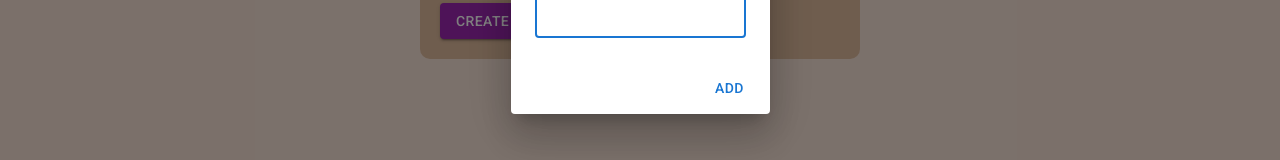
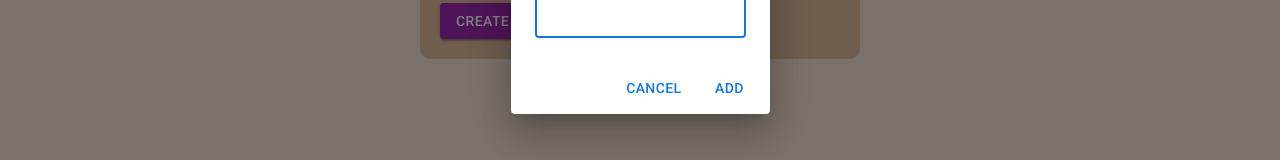
Before and after one commit to DmytroKolisnyk2/GameOFTeens_JS, a Next.js app: page /users in a window 1280 px wide. Both pictures are taken after a click on the button "CREATE". Shown: the part 388-548 px from the top of the page. Built offline with nearby package versions, Linux system fonts and the light colour scheme; a web font is replaced by a local one.

Commit message:
updated modal

```diff
--- a/components/CreateUserDialog/CreateUserDialog.jsx
+++ b/components/CreateUserDialog/CreateUserDialog.jsx
@@ -22,10 +22,6 @@ export default function CreateUserDialog({ open, handleClose }) {
     <Dialog open={open}>
       <DialogTitle>Submit name of profile</DialogTitle>
       <DialogContent>
-        {/* <DialogContentText>
-            To subscribe to this website, please enter your email address here. We will send
-            updates occasionally.
-          </DialogContentText> */}
         <TextField
           autoFocus
           margin="dense"
@@ -39,6 +35,7 @@ export default function CreateUserDialog({ open, handleClose }) {
         />
       </DialogContent>
       <DialogActions>
+        <Button onClick={() => handleClose()}>Cancel</Button>
         <Button
           onClick={() => {
             if (isValidName()) {
--- a/locales/en.json
+++ b/locales/en.json
@@ -16,7 +16,7 @@
   "Header": {
     "home": "Home",
     "calendar": "Calendar",
-    "result": "result",
+    "result": "Result",
     "exit": "Exit",
     "exitNo": "You successfully exited",
     "add": "Please add user profile",
```
